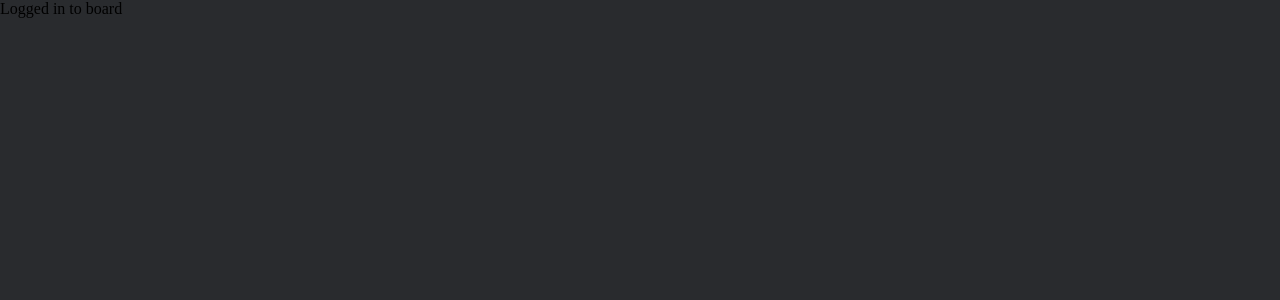
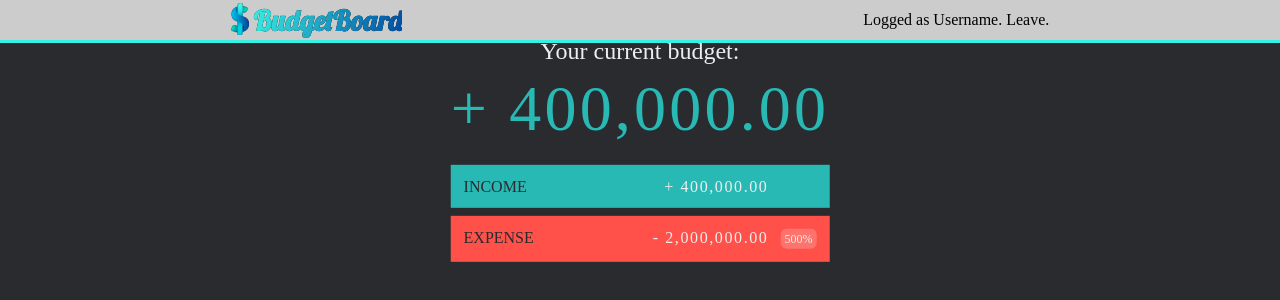
Before and after one commit to dportela24/budget-board-client, a React (Create React App) app: page /board in a window 1280 px wide. Shown: the top 300 px of the page. Built offline with nearby package versions, Linux system fonts and the light colour scheme.

Commit message:
Added budget overview

```diff
--- a/src/Container/Board/Board.js
+++ b/src/Container/Board/Board.js
@@ -1,8 +1,29 @@
 import React, { Component } from 'react';
+import BudgetOverview from '../../component/BudgetOverview/BudgetOverview';
+import Toolbar from '../../component/UI/Toolbar/Toolbar'
+import classes from './Board.module.css'
 
 class Board extends Component {
+    state = {
+        budget: 400000,
+        income: 400000,
+        expense: 2000000,
+    }
     render() {
-        return "Logged in to board";
+        return (
+            <div className={classes.Board}>
+                <Toolbar onLogOut={() => console.log('log out')}/>
+
+                <div className={classes.BudgetOverview}>
+                    <BudgetOverview
+                        total={this.state.budget}
+                        income={this.state.income}
+                        expense={this.state.expense}/>
+                </div>
+
+                <div className={classes.BudgetLists}/>
+            </div>
+        )
     }
 }
 
--- a/src/Container/Board/Board.module.css
+++ b/src/Container/Board/Board.module.css
@@ -0,0 +1,15 @@
+.Board {
+    position: relative;
+}
+
+.BudgetOverview {
+    height: 30vh;
+}
+
+.BudgetOverview > * {
+    margin-top: 0.5em;
+    position: absolute;
+    top: 50%;
+    left: 50%;
+    transform: translate(-50%, -50%);
+}
--- /dev/null
+++ b/src/component/BudgetOverview/BudgetOverview.js
@@ -0,0 +1,26 @@
+import React from 'react';
+import BudgetToast from './BudgetToast/BudgetToast';
+import {formatValue, calculatePercentage} from '../../utils';
+import classes from './BudgetOverview.module.css';
+
+const budgetOverview = (props) => {
+    return (
+        <div className={classes.BudgetOverview}>
+            <div className={classes.Title}>
+                Your current budget:
+            </div>
+
+            <div className={classes.Value}>{formatValue(props.total)}</div>
+
+            <BudgetToast
+                type="income"
+                value={formatValue(props.income, 'income')}/>
+            <BudgetToast
+                type="expense"
+                value={formatValue(props.expense, 'expense')}
+                percentage={calculatePercentage(props.expense,props.income)}/>
+        </div>
+    )
+}
+
+export default budgetOverview;
--- /dev/null
+++ b/src/component/BudgetOverview/BudgetOverview.module.css
@@ -0,0 +1,23 @@
+.BudgetOverview {
+    color: #eee;
+}
+
+.BudgetOverview > *:last-child {
+    margin-top: 0.5em;
+}
+
+.Title {
+    font-size: 1.5em;
+    text-align: center;
+    margin-bottom: 0.3em;
+    font-weight: 100;
+}
+
+.Value {
+    color: #28B9B5;
+    font-weight: 500;
+    font-size: 4em;
+    text-align: center;
+    margin-bottom: 0.3em;
+    letter-spacing: 0.05em;
+}
--- /dev/null
+++ b/src/component/BudgetOverview/BudgetToast/BudgetToast.js
@@ -0,0 +1,23 @@
+import React from 'react';
+import classes from './BudgetToast.module.css';
+
+const budgetToast = (props) => {
+    let toastClasses = [classes.BudgetToast];
+    let percentageClasses = [classes.Percentage];
+
+    if (props.type === "expense") {
+        toastClasses.push(classes.Expense);
+        percentageClasses.push(classes.Expense);
+    }
+    return (
+        <div className={toastClasses.join(' ')}>
+            <div className={classes.Title}>{props.type}</div>
+            <div className={classes.RightSide}>
+                <div className={classes.Value}>{props.value}</div>
+                <div className={percentageClasses.join(' ')}>{props.percentage}</div>
+            </div>
+        </div>
+    )
+}
+
+export default budgetToast;
--- /dev/null
+++ b/src/component/BudgetOverview/BudgetToast/BudgetToast.module.css
@@ -0,0 +1,46 @@
+.BudgetToast {
+    padding: 0.8em;
+    text-transform: uppercase;
+    background-color: #28B9B5;
+    box-sizing: border-box;
+}
+
+.BudgetToast.Expense {
+    background-color: #FF5049;;
+}
+
+.BudgetToast::after {
+    display: table;
+    content: "";
+    clear: both;
+}
+
+.Title {
+    float: left;
+    font-size: 1em;
+    font-weight: 500;
+    color: #292b2e;
+}
+
+.RightSide {
+    float: right;
+}
+
+.Value {
+    letter-spacing: 0.1em;
+    float: left;
+}
+
+.Percentage {
+    font-size: 0.75em;
+    float: left;
+    width: 3em;
+    padding: 0.2em 0;
+    margin-left: 1em;
+}
+
+.Percentage.Expense {
+    background-color: rgba(255, 255, 255, 0.2);
+    text-align: center;
+    border-radius: 0.5em;
+}
--- a/src/component/UI/Logo/Logo.js
+++ b/src/component/UI/Logo/Logo.js
@@ -11,7 +11,7 @@ const logo = (props) => {
             </div>
 
             <div className={classes.LogoText}>
-                <LogoText/>
+                <LogoText inline={props.inline}/>
             </div>
         </div>
     )
--- a/src/component/UI/Logo/LogoText/LogoText.js
+++ b/src/component/UI/Logo/LogoText/LogoText.js
@@ -2,10 +2,23 @@ import React from 'react'
 import classes from './LogoText.module.css'
 
 const logoText = (props) => {
+
+    let textJSX;
+
+    if (!props.inline) {
+        textJSX = (
+            <React.Fragment>
+                <p className={classes.Title}>Budget</p>
+                <p className={classes.Title}>Board</p>
+            </React.Fragment>
+        )
+    } else {
+        textJSX = <p className={classes.InlineTitle}>BudgetBoard</p>
+    }
+
     return (
         <div className={classes.LogoText} style={props.style}>
-            <p className={classes.Title}>Budget</p>
-            <p className={classes.Title}>Board</p>
+            {textJSX}
         </div>
     )
 }
--- a/src/component/UI/Logo/LogoText/LogoText.module.css
+++ b/src/component/UI/Logo/LogoText/LogoText.module.css
@@ -7,7 +7,11 @@
 }
 
 .Title {
-
     margin: 0;
     font-size: 2em;
 }
+
+.InlineTitle {
+    margin: 0;
+    font-size: 3.5em;
+}
--- /dev/null
+++ b/src/component/UI/Toolbar/Toolbar.js
@@ -0,0 +1,21 @@
+import React from 'react';
+import classes from './Toolbar.module.css'
+import Logo from '../../UI/Logo/Logo'
+
+const toolbar = (props) => {
+    return (
+        <header className={classes.Toolbar}>
+            <div className={classes.Logo}>
+                <Logo style={{fontSize:"0.5em"}} inline/>
+            </div>
+
+            <div className={classes.LogOut}>
+                <p>
+                    Logged as Username. <span onClick={props.onLogOut}>Leave.</span>
+                </p>
+            </div>
+        </header>
+    )
+}
+
+export default toolbar;
--- /dev/null
+++ b/src/component/UI/Toolbar/Toolbar.module.css
@@ -0,0 +1,9 @@
+.Toolbar {
+    height: 5vh;
+    width: 100vw;
+    display: flex;
+    justify-content: space-around;
+    align-items: center;
+    background-color: #ccc;
+    border-bottom: 3px solid #36f0e3;
+}
--- /dev/null
+++ b/src/utils.js
@@ -0,0 +1,24 @@
+export const formatValue = function(value, type) {
+    let sign, formatedValue;
+
+    if (type) {
+        sign = type ==='income' ? '+ ' : '- ';
+    } else {
+        sign = value >= 0 ? '+ ' : '- ';
+    }
+
+    formatedValue = Math.abs(value).toFixed(2);
+    formatedValue = formatedValue.replace(/\B(?=(\d{3})+(?!\d))/g, ",");
+
+    return sign + formatedValue;
+}
+
+export const calculatePercentage = function(value, total) {
+    if (total === 0) return '---';
+    if (value === 0) return '0%';
+
+    let percentage = Math.round(( value / total) * 100);
+    if (percentage === 0) percentage = '<1';
+
+    return percentage +  '%';
+}
```
